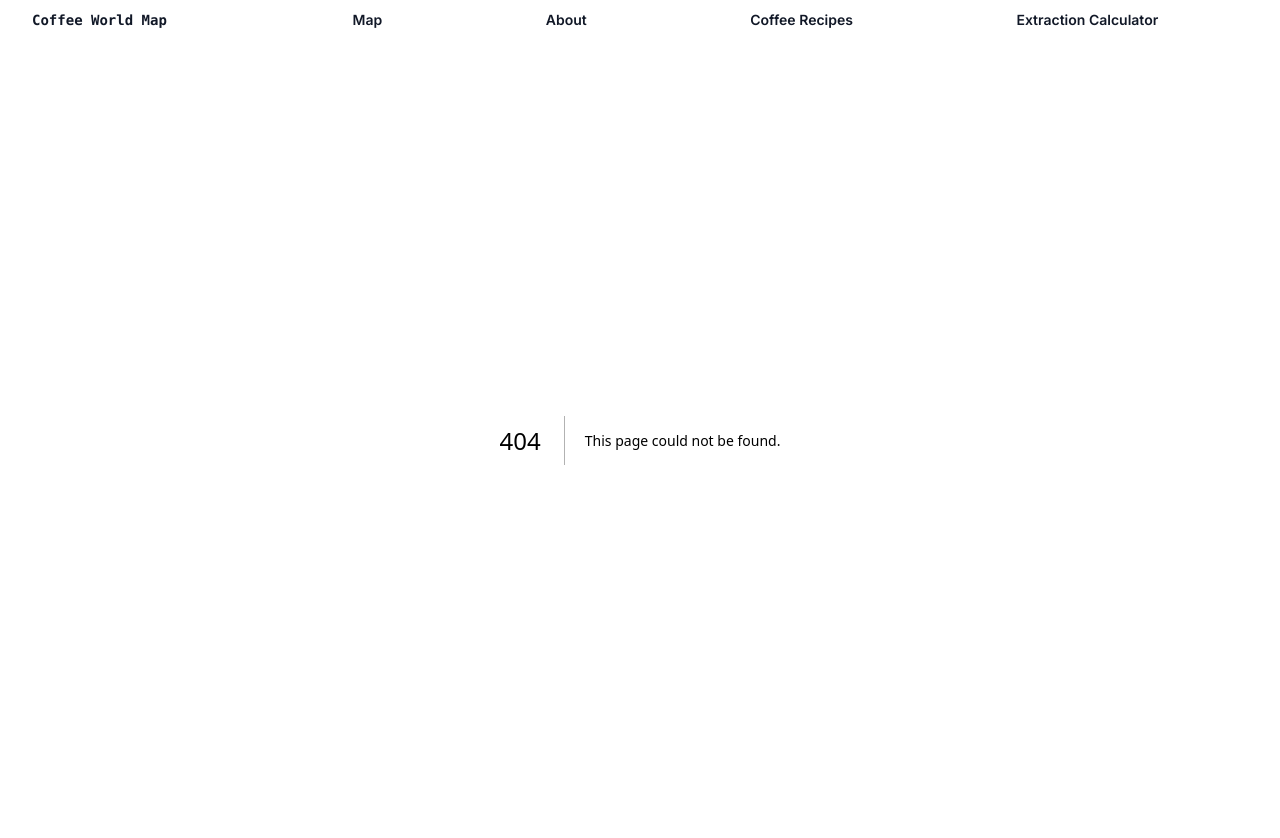
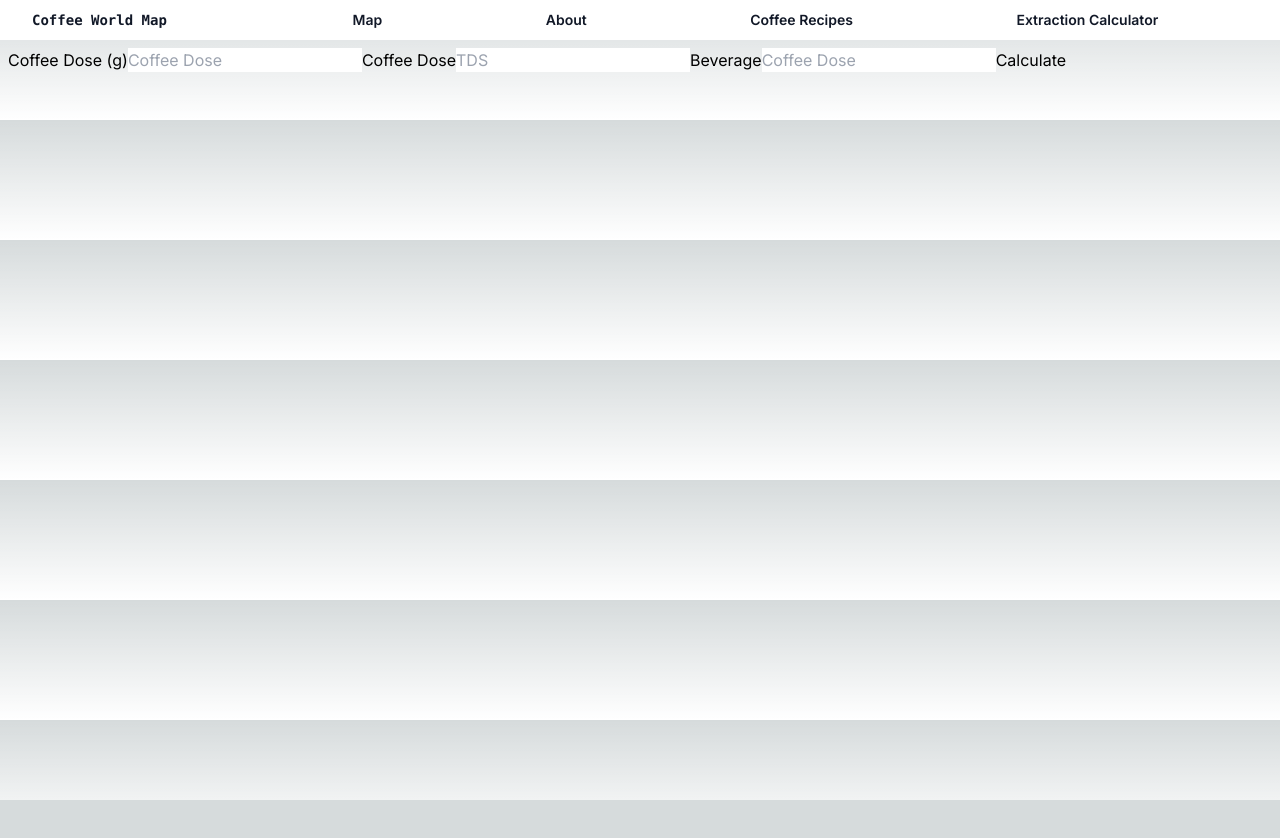
Before and after one commit to lplatzer/coffeeworldmap, a Next.js app: page /calculator in a window 1280 px wide. Before the commit this address had no page. After the commit the page ends 800 px from the top, so only its background shows below. Built offline with nearby package versions, Linux system fonts and the light colour scheme.

Commit message:
created basic calculator functionality

```diff
--- /dev/null
+++ b/src/app/calculator/page.tsx
@@ -0,0 +1,158 @@
+// "use client";
+//
+// import * as React from "react";
+// import * as yup from "yup";
+// import {FieldConfig, Form, FormikProvider, useField, useFormik} from "formik";
+//
+// type FieldHookConfig<
+//     T,
+//     U extends 'input' | 'textarea'
+// > = React.JSX.IntrinsicElements[U] & FieldConfig<T>;
+//
+// const sleep = (ms:number) => new Promise((r) => setTimeout(r, ms));
+// const CustomTextField = ({ label, helpText, ...props} : FieldHookConfig<string, 'input'> & { label:string, helpText: string}) => {
+//     const [field, meta] = useField(props);
+//     const [didFocus, setDidFocus] = React.useState(false);
+//     const handleFocus = () => setDidFocus(true);
+//     const showFeedback = (!!didFocus && field.value.trim().length > 1) || meta.touched;
+//
+//     return(
+//         <div
+//             className={`form-control ${ showFeedback ? (meta.error ? 'invalid' : 'valid') : ''}`}
+//         >
+//             <div className="flex items-center space-between">
+//                 <label htmlFor={props.id}>{label}</label>
+//                 {showFeedback ? (
+//                     <div
+//                         id={`${props.id}-feedback`}
+//                         className={`feedback text-sm`}
+//                     >
+//                         {meta.error ? meta.error : "valid input"}
+//                     </div>
+//                 ) : null}
+//             </div>
+//             <input
+//                 {...props}
+//                 {...field}
+//                 onFocus={handleFocus}
+//             />
+//             <div className="text-xs" id={`${props.id}-help`} tabIndex={-1}>
+//                 {helpText}
+//             </div>
+//         </div>
+//     )
+// }
+//
+// export default function Calculator() {
+//     const formik = useFormik({
+//         initialValues: {
+//             coffeeDose: '4',
+//             tds: '',
+//             // beverage: '',
+//
+//         },
+//         onSubmit: async (values) => {
+//             await sleep(1);
+//             // This is where the api call will go once set up; should have authentication requirement
+//             // to only log brews that are actually by me
+//             alert(JSON.stringify(values, null, 2));
+//         },
+//         validationSchema: yup.object({
+//             // coffeeDose: yup.string()
+//             //     .required('Coffee Dose is required'),
+//             tds: yup.string()
+//                 .required("Coffee TDS is required"),
+//             // beverage: yup.string()
+//             //     .required("Beverage amount is required"),
+//         }),
+//     });
+//     return(
+//         <div>
+//             <FormikProvider value={formik}>
+//                 <Form>
+//                     <CustomTextField
+//                         label="Coffee (g)"
+//                         id="coffeeDose"
+//                         name="coffeeDose"
+//                         helpText="Coffee Dose in grams"
+//                         type="text"
+//                     />
+//                     {/*<CustomTextField*/}
+//                     {/*    label="TDS"*/}
+//                     {/*    id="tds"*/}
+//                     {/*    name="tds"*/}
+//                     {/*    helpText="coffee tds"*/}
+//                     {/*    type="text"*/}
+//                     {/*/>*/}
+//                     {/*<CustomTextField*/}
+//                     {/*    label="TDS"*/}
+//                     {/*    id="tds"*/}
+//                     {/*    name="tds"*/}
+//                     {/*    helpText="coffee tds"*/}
+//                     {/*    type="text"*/}
+//                     {/*/>*/}
+//                     <div>
+//                         <button type="submit">Submit</button>
+//                         <button type="reset">Reset</button>
+//                     </div>
+//                 </Form>
+//             </FormikProvider>
+//         </div>
+//     );
+// }
+
+"use client";
+
+import * as React from "react";
+import {Field, Form, Formik, FormikHelpers} from "formik";
+
+interface Values {
+    coffeeDose: number;
+    tds: number;
+    beverage: number;
+}
+
+export default function Calculator() {
+    const [calcResult, setCalcResult] = React.useState(null);
+    return (
+        <div className="">
+            <div className="flex items-center p-2">
+                <Formik
+                    initialValues={{
+                        coffeeDose: '',
+                        tds: '',
+                        beverage: '',
+                    }}
+                    onSubmit={(
+                        values: Values,
+                        { setSubmitting }: FormikHelpers<Values>,
+
+                    ) => {
+
+                        setTimeout(() => {
+                            // values.calcResult = values.beverage*values.tds/values.coffeeDose;
+                            // alert(JSON.stringify(values, null, 2) + values.calcResult);
+                            setCalcResult(values.beverage*values.tds/values.coffeeDose);
+                            setSubmitting(false);
+                        }, 500);
+                    }}
+                >
+                    <Form>
+                        <label htmlFor="coffeeDose">Coffee Dose (g)</label>
+                        <Field id="coffeeDose" name="coffeeDose" placeholder="Coffee Dose"/>
+                        <label htmlFor="tds">Coffee Dose</label>
+                        <Field id="tds" name="tds" placeholder="TDS"/>
+                        <label htmlFor="beverage">Beverage</label>
+                        <Field id="beverage" name="beverage" placeholder="Coffee Dose"/>
+                        <button type="submit">Calculate</button>
+                    </Form>
+                </Formik>
+            </div>
+            <div className="min-w-10 min-h-10 items-center flex pl-5">
+                <span className="">
+                    {calcResult}
+                </span>
+            </div>
+        </div>
+    )
+}
```
